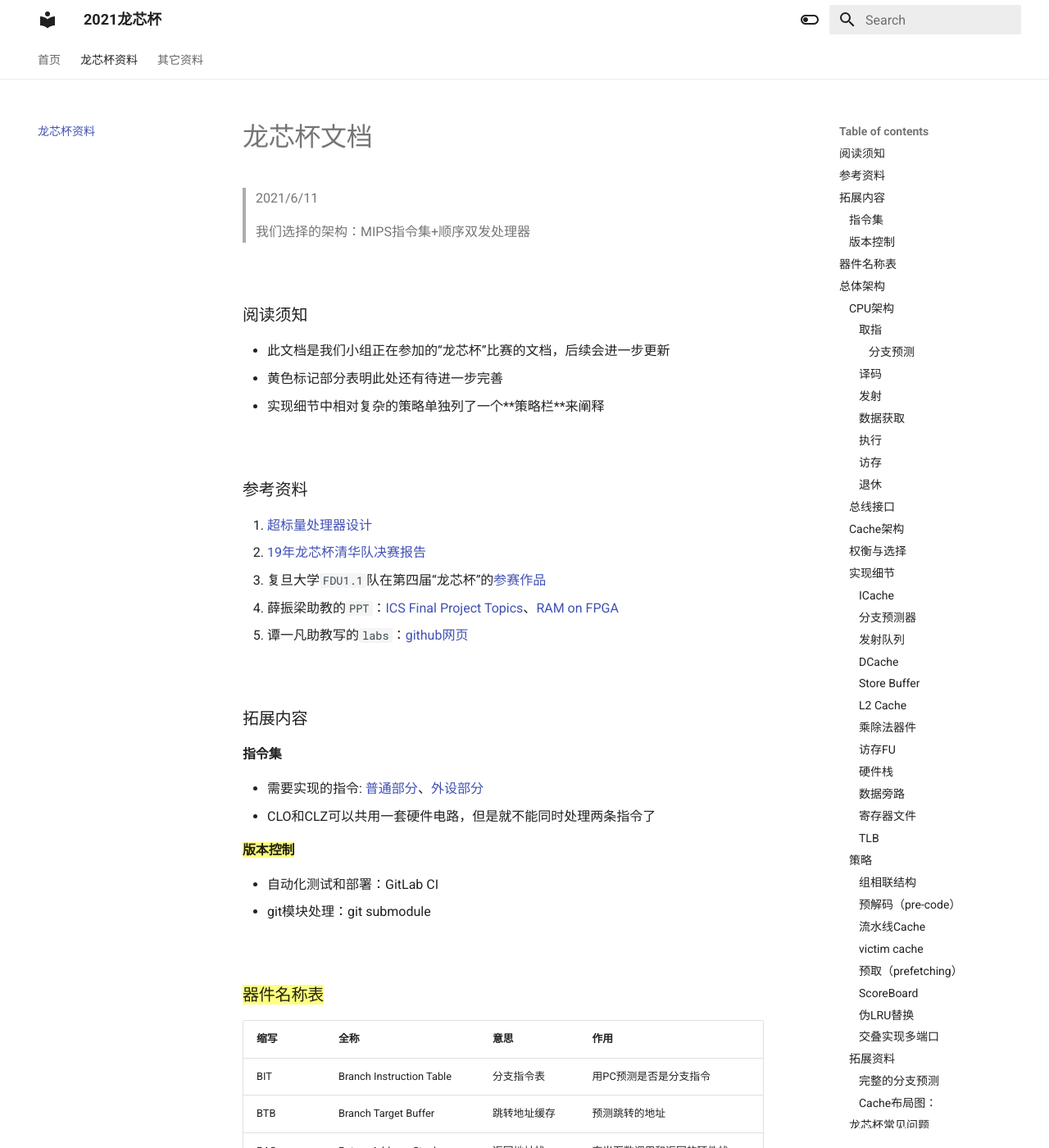
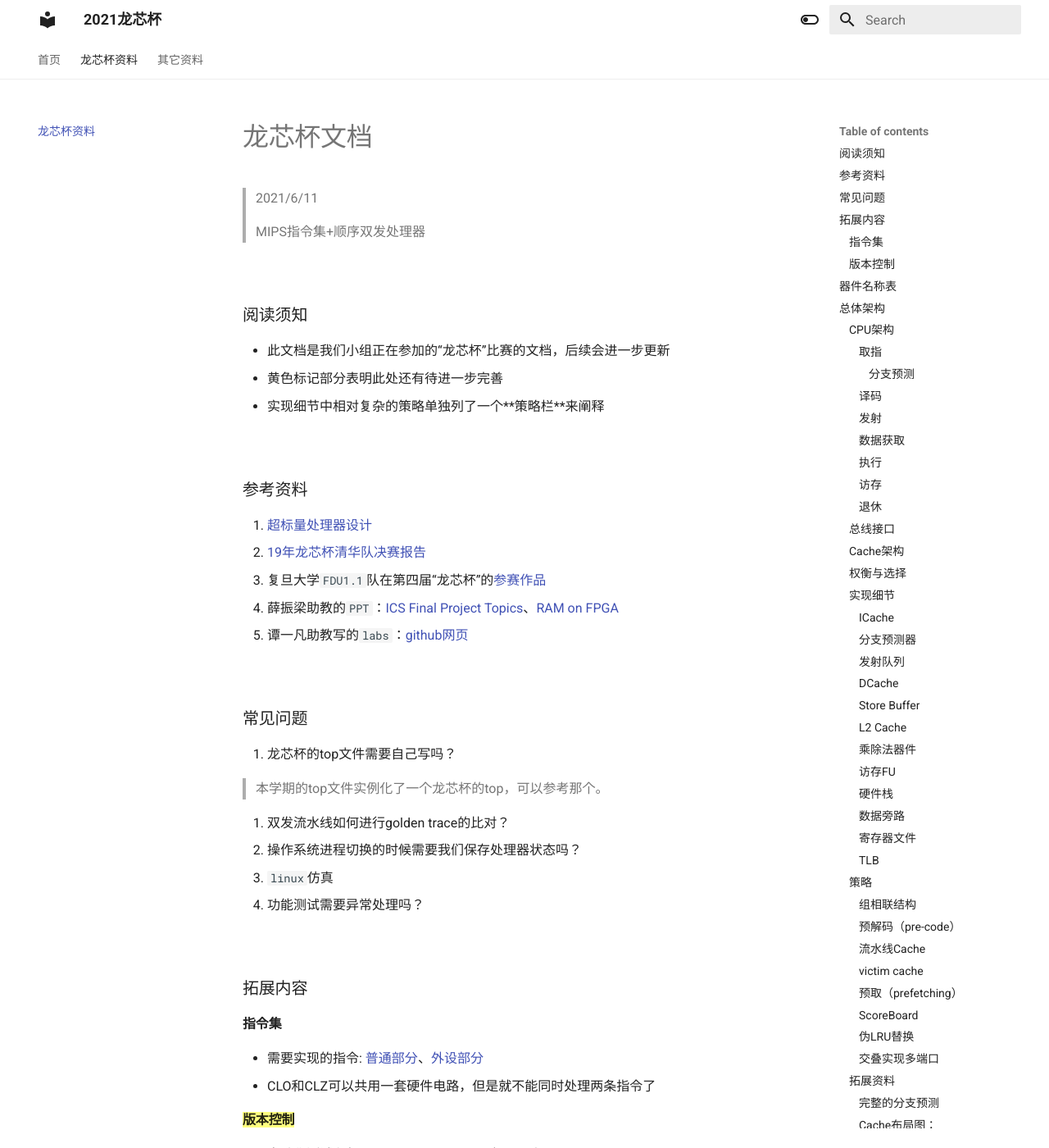
Before and after one commit to LXBchong/long_xin_bei, an MkDocs documentation site: the page built from docs/competition/龙兴杯资料汇总.md, in a window 1280 px wide and 1400 px high. Shown: the whole window at 82% size. Built offline with MkDocs 1.6.1 and Material for MkDocs 9.7.7, drawn with Linux system fonts in a browser that asks for light colours; some of the changed text lies outside the part shown.

Commit message:
adjust the sequence of different contents

```diff
--- a/docs/competition/龙兴杯资料汇总.md
+++ b/docs/competition/龙兴杯资料汇总.md
@@ -2,7 +2,7 @@
 
 > 2021/6/11
 >
-> 我们选择的架构：MIPS指令集+顺序双发处理器
+> MIPS指令集+顺序双发处理器
 
 <br>
 
@@ -24,6 +24,19 @@
 
 <br>
 
+### 常见问题
+
+1. 龙芯杯的top文件需要自己写吗？
+
+> 本学期的top文件实例化了一个龙芯杯的top，可以参考那个。
+
+2. 双发流水线如何进行golden trace的比对？
+3. 操作系统进程切换的时候需要我们保存处理器状态吗？
+4. `linux`仿真
+5. 功能测试需要异常处理吗？
+
+<br>
+
 ### 拓展内容
 
 #### 指令集
@@ -158,8 +171,6 @@
 2. 取指时分支指令与延迟槽怎么处理？（1）ICache给的指令组中分支和延迟槽绑定，问题：分支和延迟槽不在同一个cache line而且延迟槽cache miss（2）译码阶段若发现没有取到分支指令后的延迟槽，需要把分支的信息放在一个缓存中，等到下一周期取来了延迟槽再进行分支预测及其错误判断（3）折中的一个方法：当分支和延迟槽在同一个cache line时确保他们绑定，否则采取（2）中的方法。
 
 3. 发射阶段若发射指令组第二条分支指令是否可以发射的优劣？
-
-
 
 
 
@@ -324,16 +335,3 @@
 ![Cache设计图-复旦大学FDU1.1队](资料图片\Cache设计图-复旦大学FDU1.1队.PNG)
 
 <br>
-
-### 龙芯杯常见问题
-
-1. 龙芯杯的top文件需要自己写吗？
-
-> 本学期的top文件实例化了一个龙芯杯的top，可以参考那个。
-
-2. 双发流水线如何进行golden trace的比对？
-3. 操作系统进程切换的时候需要我们保存处理器状态吗？
-4. `linux`仿真
-5. 功能测试需要异常处理吗？
-
-<br>
```
Also changed, not shown: other parts of docs/competition/龙兴杯资料汇总.md (+1 -1 lines).
